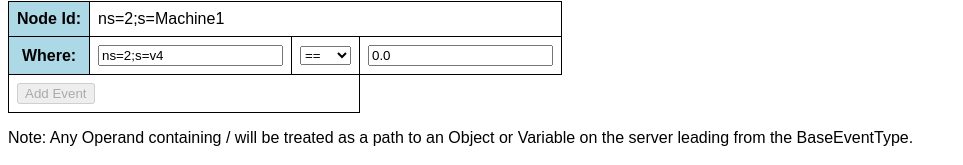
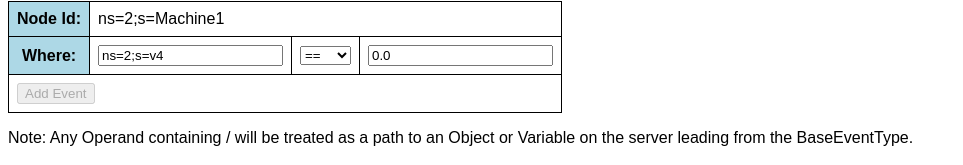
Before and after one commit to locka99/opcua, a plain HTML site: page samples/web-client/html/index.html in a window 1280 px wide. Shown: the part 562-727 px from the top of the page, without its empty margins (0-963 px from the left). Drawn offline with nearby package versions, Linux system fonts and the light colour scheme.

Commit message:
Fix colspan

```diff
--- a/samples/web-client/html/index.html
+++ b/samples/web-client/html/index.html
@@ -197,7 +197,7 @@
             <td><input id="right_operand" value="0.0"/></td>
         </tr>
         <tr>
-            <td colspan="3">
+            <td colspan="4">
                 <button disabled="disabled" id="add_event_btn"
                         onclick="add_event($('event_node_id').val(), '$('#left_operand').val(), $('#operator').value(), $('#right_operand').val())">
                     Add Event
```
